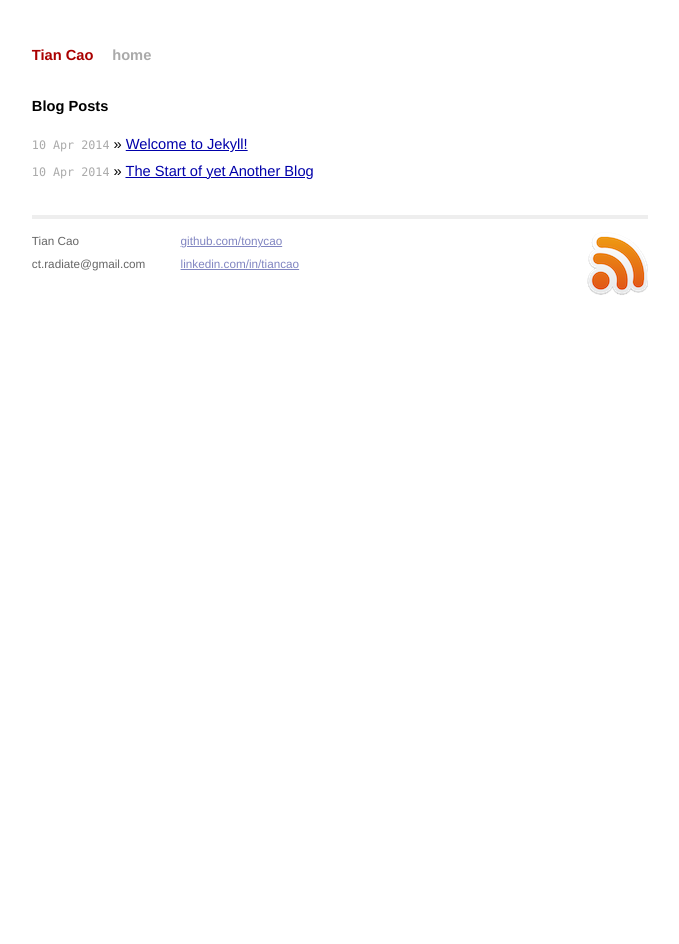
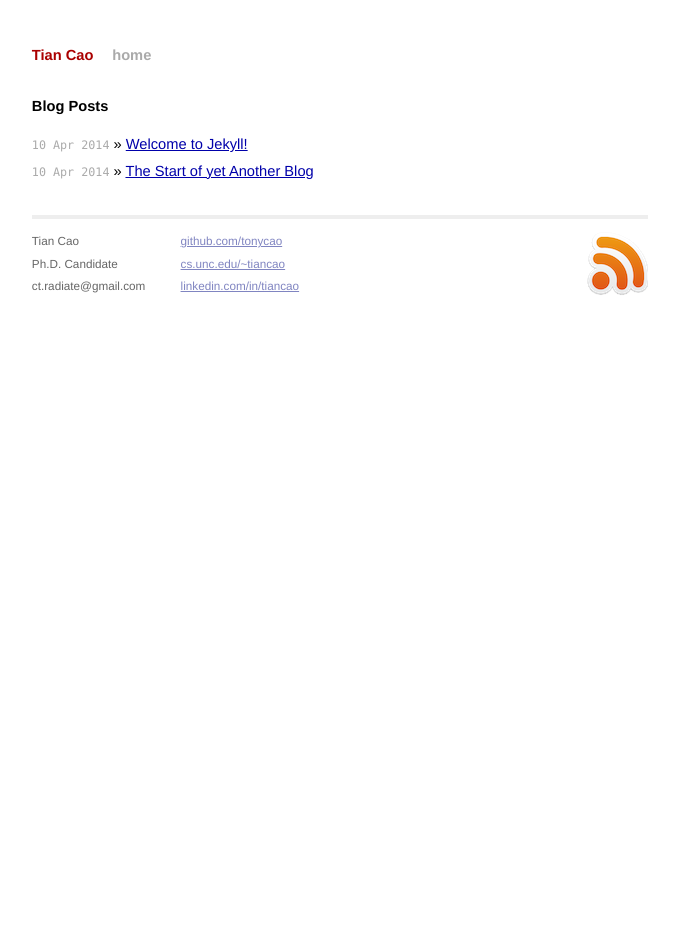
Before and after one commit to tonycao/tonycao.github.io, a Jekyll site: the page built from index.html, in a window 1280 px wide. Shown: the whole page, without its empty margins (300-979 px from the left). Built offline with Jekyll 4.4.1, drawn with Linux system fonts in a browser that asks for light colours; Markdown is read by kramdown in place of the engine named in the settings.

Commit message:
update default.html

```diff
--- a/_layouts/default.html
+++ b/_layouts/default.html
@@ -30,13 +30,14 @@
     <div class="contact">
       <p>
         Tian Cao<br />
+        Ph.D. Candidate<br />
         ct.radiate@gmail.com
       </p>
     </div>
     <div class="contact">
       <p>
         <a href="http://github.com/tonycao/">github.com/tonycao</a><br />
-        <!--a href="http://twitter.com/mojombo/">twitter.com/mojombo</a><br /> -->
+        <a href="http://cs.unc.edu/~tiancao/">cs.unc.edu/~tiancao</a><br />
         <a href="https://www.linkedin.com/in/tiancao/">linkedin.com/in/tiancao</a>
       </p>
     </div>
```
